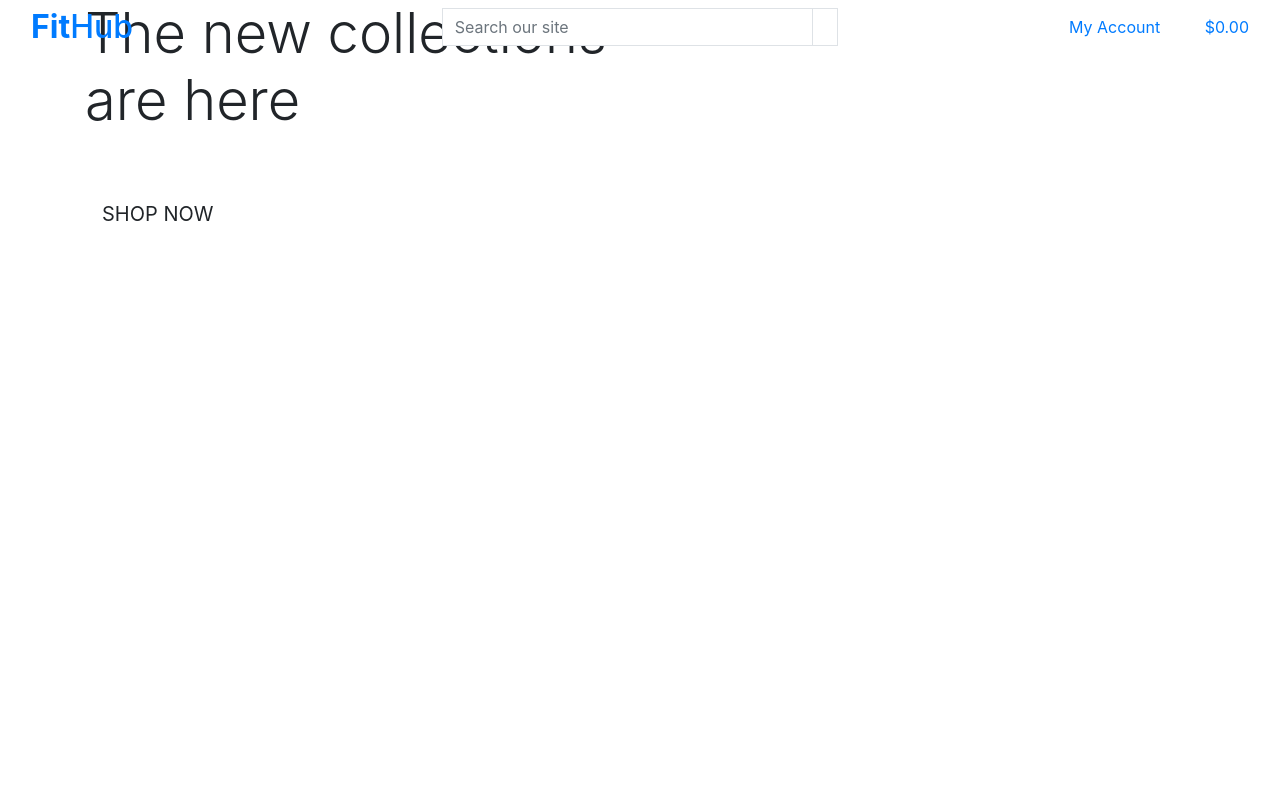
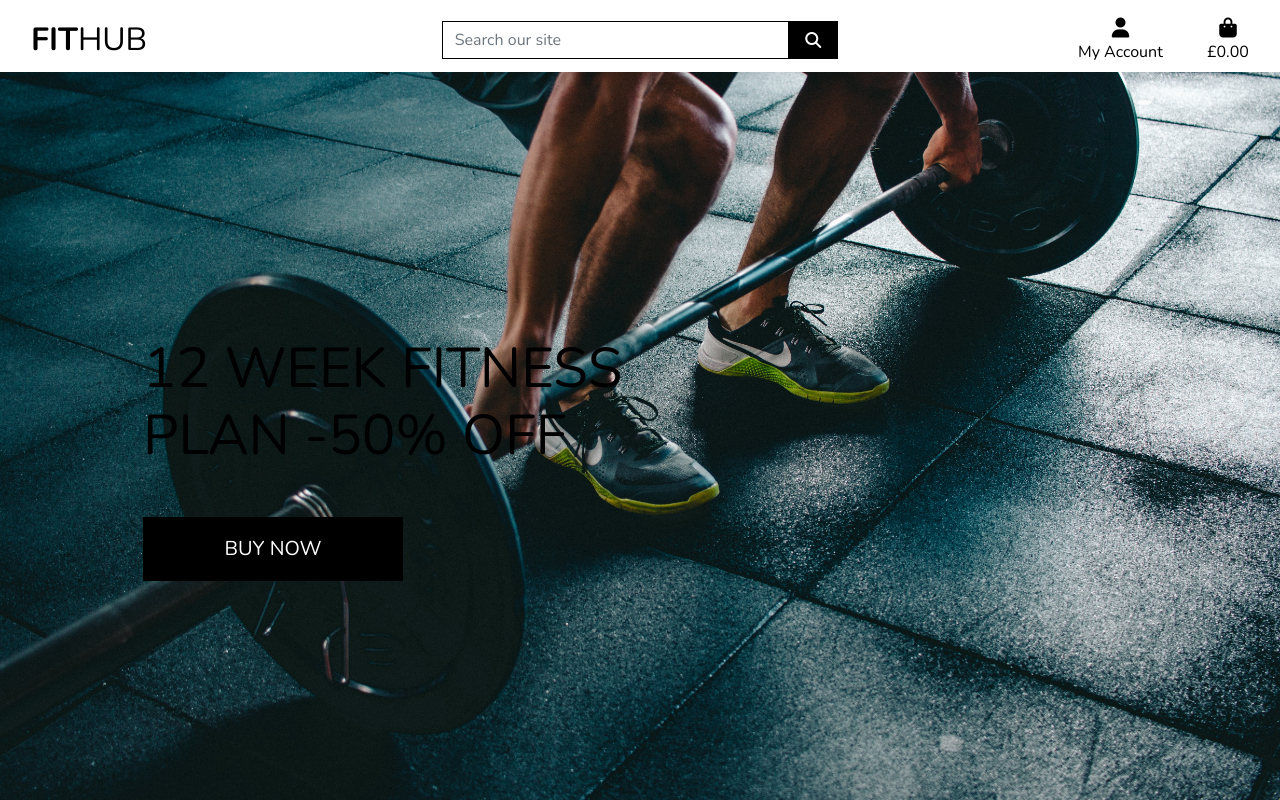
Before and after one commit to Leoney/fithub, a Django app: page / in a window 1280 px wide. Run offline with Django 3.2, Linux system fonts and the light colour scheme; some libraries are stand-ins or nearby versions.

Commit message:
Changed home page header and css

```diff
--- a/fithub/settings.py
+++ b/fithub/settings.py
@@ -148,3 +148,7 @@ USE_TZ = True
 # https://docs.djangoproject.com/en/3.1/howto/static-files/
 
 STATIC_URL = '/static/'
+STATICFILES_DIRS = (os.path.join(BASE_DIR, 'static'),)
+
+MEDIA_URL = '/media/'
+MEDIA_ROOT = os.path.join(BASE_DIR, 'media')
--- a/fithub/urls.py
+++ b/fithub/urls.py
@@ -15,9 +15,11 @@ Including another URLconf
 """
 from django.contrib import admin
 from django.urls import path, include
+from django.conf import settings
+from django.conf.urls.static import static
 
 urlpatterns = [
     path('admin/', admin.site.urls),
     path('accounts/', include('allauth.urls')),
     path('', include('home.urls')),
-]
+] + static(settings.MEDIA_URL, document_root=settings.MEDIA_ROOT)
--- a/home/templates/home/index.html
+++ b/home/templates/home/index.html
@@ -14,11 +14,12 @@
         <div class="row h-100">
             <div class="col-7 col-md-6 my-auto">
                 <h1 class="display-4 logo-font text-black">
-                    The new collections are here
+                    12 Week Fitness Plan
+                    <span>-50% OFF</span>
                 </h1>
                 <div class="my-5">
                     <h4>
-                        <a href="" class="shop-now-button btn btn-lg rounded-0 text-uppercase py-3">Shop Now</a>
+                        <a href="" class="shop-now-button btn btn-lg rounded-0 text-uppercase py-3">Buy Now</a>
                     </h4>
                 </div>
             </div>
--- /dev/null
+++ b/static/css/base.css
@@ -0,0 +1,81 @@
+html {
+    height: 100%;
+}
+
+body {
+    background: url('/media/home_page_background.jpg') no-repeat center center fixed;
+    background-size: cover;
+    height: calc(100vh - 164px);
+    color: #555;
+    font-family: 'Nunito', sans-serif;
+}
+
+/* from Bulma */
+.icon {
+    align-items: center;
+    display: inline-flex;
+    justify-content: center;
+    height: 1.5rem;
+    width: 1.5rem;
+}
+
+.logo-font {
+    text-transform: uppercase;
+}
+
+.main-logo-link {
+    width: fit-content;
+}
+
+.shop-now-button {
+    background: black;
+    color: white;
+    min-width: 260px;
+}
+
+.btn-black {
+    background: black;
+    color: white;
+}
+
+.shop-now-button:hover,
+.shop-now-button:active,
+.shop-now-button:focus,
+.btn-black:hover,
+.btn-black:active,
+.btn-black:focus {
+    background: #222;
+    color: white;
+}
+
+.text-black {
+    color: #000 !important;
+}
+
+.border-black {
+    border: 1px solid black !important;
+}
+
+/* -------------------------------- Media Queries */
+
+/* Slightly larger container on xl screens */
+@media (min-width: 1200px) {
+  .container {
+    max-width: 80%;
+  }
+}
+
+/* fixed top navbar only on medium and up */
+@media (min-width: 992px) {
+    .fixed-top-desktop-only {
+        position: fixed;
+        top: 0;
+        right: 0;
+        left: 0;
+        z-index: 1030;
+    }
+
+    .header-container {
+        padding-top: 164px;
+    }
+}
--- a/templates/base.html
+++ b/templates/base.html
@@ -15,6 +15,9 @@
     <!-- Bootstrap CSS -->
     {% block corecss %}
     <link rel="stylesheet" href="https://stackpath.bootstrapcdn.com/bootstrap/4.4.1/css/bootstrap.min.css" integrity="sha384-Vkoo8x4CGsO3+Hhxv8T/Q5PaXtkKtu6ug5TOeNV6gBiFeWPGFN9MuhOf23Q9Ifjh" crossorigin="anonymous">
+    <link href="https://fonts.googleapis.com/css2?family=Nunito:ital,wght@0,300;0,400;0,700;0,800;1,300;1,400;1,700;1,800&amp;display=swap" rel="stylesheet">
+    <link href="https://fonts.googleapis.com/css2?family=Montserrat+Alternates:ital,wght@0,300;0,400;0,700;1,300;1,400;1,700&amp;family=Nunito:ital,wght@0,300;0,400;0,700;1,300;1,400;1,700&amp;display=swap" rel="stylesheet">
+    <link rel="stylesheet" href="{% static 'css/base.css' %}">
     {% endblock %}
 
     {% block extra_css %}
@@ -23,6 +26,7 @@
     {% block corejs %}
     <!-- Optional JavaScript -->
     <!-- jQuery first, then Popper.js, then Bootstrap JS -->
+    <script src="https://kit.fontawesome.com/55567a65c9.js" crossorigin="anonymous"></script>
     <script src="https://code.jquery.com/jquery-3.4.1.slim.min.js" integrity="sha384-J6qa4849blE2+poT4WnyKhv5vZF5SrPo0iEjwBvKU7imGFAV0wwj1yYfoRSJoZ+n" crossorigin="anonymous"></script>
     <script src="https://cdn.jsdelivr.net/npm/popper.js@1.16.0/dist/umd/popper.min.js" integrity="sha384-Q6E9RHvbIyZFJoft+2mJbHaEWldlvI9IOYy5n3zV9zzTtmI3UksdQRVvoxMfooAo" crossorigin="anonymous"></script>
     <script src="https://stackpath.bootstrapcdn.com/bootstrap/4.4.1/js/bootstrap.min.js" integrity="sha384-wfSDF2E50Y2D1uUdj0O3uMBJnjuUD4Ih7YwaYd1iqfktj0Uod8GCExl3Og8ifwB6" crossorigin="anonymous"></script>
@@ -34,7 +38,7 @@
   </head>
   <body>
     <header class="container-fluid fixed-top">
-        <div class="row">
+        <div id="topnav" class="row bg-white pt-lg-2 d-none d-lg-flex">
             <div class="col-12 col-lg-4 my-auto py-1 py-lg-0 text-center text-lg-left">
                 <a href="{% url 'home' %}" class="nav-link main-logo-link">
                     <h2 class="logo-font text-black my-0"><strong>Fit</strong>Hub</h2>
@@ -84,7 +88,7 @@
                                     {% if grand_total %}
                                         ${{ grand_total|floatformat:2 }}
                                     {% else %}
-                                        $0.00
+                                        £0.00
                                     {% endif %}
                                 </p>
                             </div>
```
Also changed, not shown: media/home_page_background.jpg (added), media/home_page_background2.jpg (added).
